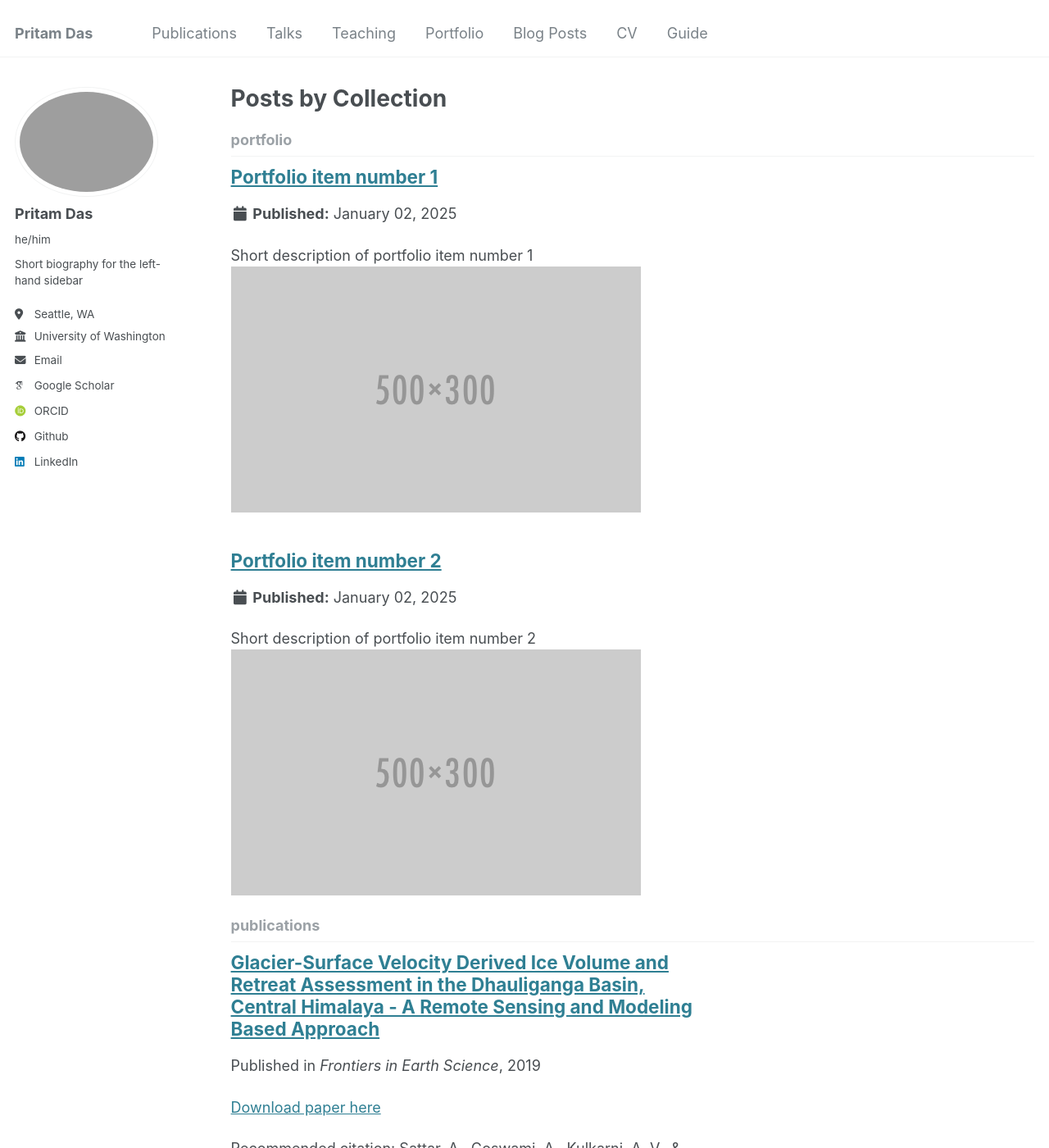
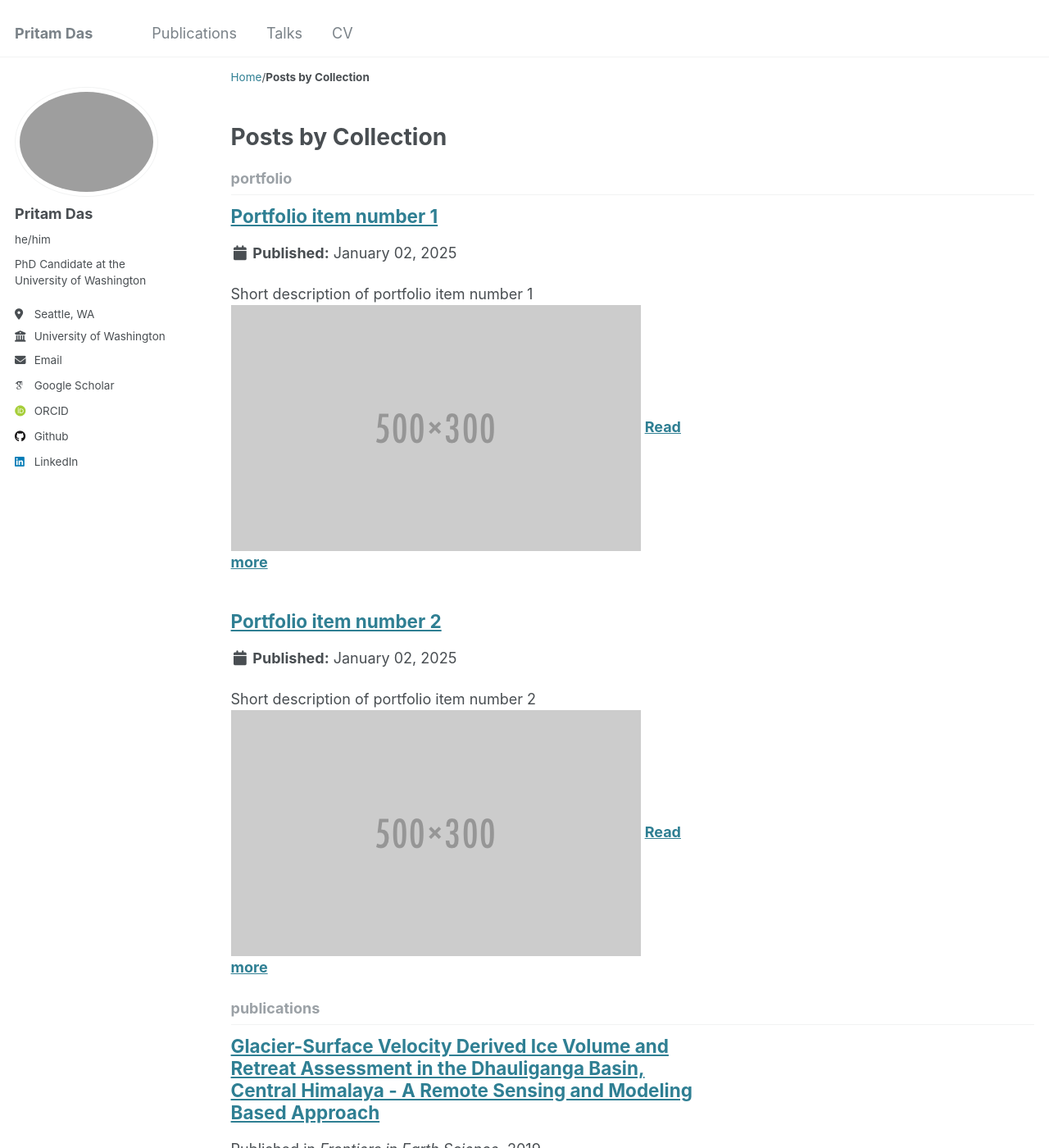
Before and after one commit to pritamd47/cv, a Jekyll site: the page built from _pages/collection-archive.html, in a window 1280 px wide and 1400 px high. Shown: the whole window at 82% size. Built offline with Jekyll 4.4.1, drawn with Linux system fonts in a browser that asks for light colours; some web fonts are replaced; some of the changed text lies outside the part shown.

Commit message:
update navigation config and author info

```diff
--- a/_config.yml
+++ b/_config.yml
@@ -24,7 +24,7 @@ author:
   avatar           : "Pritam-Das-Headshot.png"
   name             : "Pritam Das"
   pronouns         : "he/him"
-  bio              : "Short biography for the left-hand sidebar"
+  bio              : "PhD Candidate at the University of Washington"
   location         : "Seattle, WA"
   employer         : "University of Washington"
   uri              : # URL
@@ -83,13 +83,15 @@ publication_category:
     title: 'Journal Articles'
   conferences:
     title: 'Conference Papers'
+  magazines:
+    title: 'Magazine Articles'
 
 # Site Settings
 teaser                   :  # filename of teaser fallback teaser image placed in /images/, .e.g. "500x300.png"
-breadcrumbs              : false # true, false (default)
+breadcrumbs              : true # true, false (default)
 words_per_minute         : 160
 future                   : true
-read_more                : "disabled" # if enabled, adds "Read more" links to excerpts
+read_more                : "enabled" # if enabled, adds "Read more" links to excerpts
 talkmap_link             : false #change to true to add link to talkmap on talks page
 comments:
   provider               : # false (default), "disqus", "discourse", "facebook", "google-plus", "staticman", "custom"
--- a/_data/navigation.yml
+++ b/_data/navigation.yml
@@ -11,17 +11,8 @@ main:
   - title: "Talks"
     url: /talks/
 
-  - title: "Teaching"
-    url: /teaching/
-
-  - title: "Portfolio"
-    url: /portfolio/
-
-  - title: "Blog Posts"
-    url: /year-archive/
+  # - title: "Blog Posts"
+  #   url: /year-archive/
 
   - title: "CV"
     url: /cv/
-
-  - title: "Guide"
-    url: /markdown/
```
Also changed, not shown: _data/authors.yml (+7 -15 lines).
